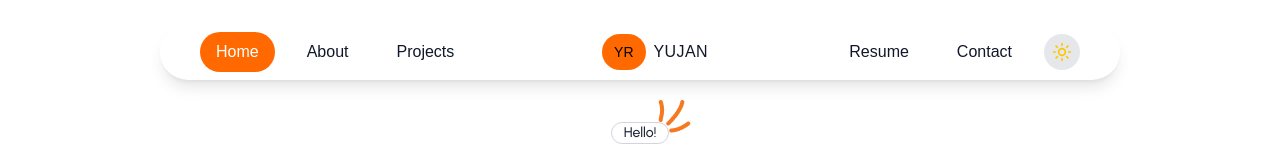
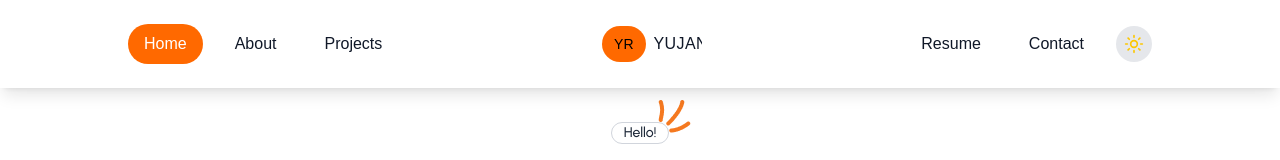
Before and after one commit to yujanThulung/portfolio, a Next.js app: page / in a window 1280 px wide. Shown: the top 160 px of the page. Built offline with nearby package versions, Linux system fonts and the light colour scheme.

Commit message:
refactor: navbar trasition enhanced

```diff
--- a/src/app/layout.tsx
+++ b/src/app/layout.tsx
@@ -1,7 +1,7 @@
 import "./globals.css";
 import { ThemeProvider } from "next-themes";
 import { lufga } from "@/lib/fonts";
-import Navbar from "@/components/common/Navbar";
+import Navbar from "@/components/common/Navbar"
 
 import { Urbanist as UrbanistCreator } from 'next/font/google';
 
--- a/src/components/common/Navbar.tsx
+++ b/src/components/common/Navbar.tsx
@@ -1,6 +1,6 @@
 "use client";
 
-import { useState } from "react";
+import { useState, useEffect } from "react";
 import Link from "next/link";
 import { usePathname } from "next/navigation";
 import { Menu, X } from "lucide-react";
@@ -10,14 +10,45 @@ import { motion, AnimatePresence } from "framer-motion";
 
 export default function Navbar() {
   const [isOpen, setIsOpen] = useState(false);
+  const [hovered, setHovered] = useState(false);
+  const [isScrolled, setIsScrolled] = useState(false);
   const pathname = usePathname()?.replace(/\/$/, "") || "/";
-  const [hovered, setHovered] = useState(false);
+
+  // detect scroll
+  useEffect(() => {
+    const handleScroll = () => setIsScrolled(window.scrollY > 10);
+    window.addEventListener("scroll", handleScroll);
+    return () => window.removeEventListener("scroll", handleScroll);
+  }, []);
 
   return (
-    <nav className="font-sans font-light fixed top-6 left-1/2 transform -translate-x-1/2 z-50 w-[90%] md:w-[80%] lg:w-[75%] bg-white dark:bg-neutral-900 text-gray-900 dark:text-white rounded-full shadow-lg transition-colors duration-300">
-      {/* Add responsive padding wrapper */}
-      <div className="px-6 sm:px-10 py-2 flex items-center justify-between">
-        {/* Mobile Menu Button */}
+    <motion.nav
+      initial={false}
+      animate={{
+        top: isScrolled ? 24 : 0,
+        width: isScrolled ? "75%" : "100%",
+        borderRadius: isScrolled ? 9999 : 0, // smooth radius change
+        left: isScrolled ? "50%" : 0,
+        x: isScrolled ? "-50%" : 0,
+      }}
+      transition={{
+        duration: 0.5,
+        ease: [0.4, 0, 0.2, 1],
+      }}
+      className={`fixed font-sans font-light z-50 shadow-lg
+        bg-white dark:bg-neutral-900 text-gray-900 dark:text-white
+        overflow-hidden`} // prevent flicker during radius change
+      style={{ transformOrigin: "top center" }}
+    >
+      {/* Inner Wrapper with Dynamic Padding */}
+      <div
+        className={`flex items-center justify-between transition-all duration-500 ${
+          isScrolled
+            ? "px-6 sm:px-10 py-2"
+            : "px-10 sm:px-20 lg:px-32 py-6"
+        }`}
+      >
+        {/* Mobile Toggle */}
         <button
           className="md:hidden text-gray-900 dark:text-white"
           onClick={() => setIsOpen(!isOpen)}
@@ -26,7 +57,7 @@ export default function Navbar() {
           {isOpen ? <X size={24} /> : <Menu size={24} />}
         </button>
 
-        {/* Desktop Menu */}
+        {/* Desktop Nav */}
         <div className="hidden md:flex items-center justify-between w-full">
           {/* Left Links */}
           <div className="flex items-center space-x-4">
@@ -54,14 +85,12 @@ export default function Navbar() {
             onMouseEnter={() => setHovered(true)}
             onMouseLeave={() => setHovered(false)}
           >
-            {/* Circle with initials */}
             <div className="bg-orange-500 text-black font-light rounded-full px-3 py-2 text-sm">
               YR
             </div>
 
-            {/* Animated text */}
             <motion.div
-              className="font-light tracking-wide text-gray-900 dark:text-white"
+              className="font-light tracking-wide text-gray-900 dark:text-white overflow-hidden"
               initial={{ width: "3rem" }}
               animate={{ width: hovered ? "10rem" : "3rem" }}
               transition={{ type: "spring", stiffness: 200, damping: 20 }}
@@ -142,6 +171,6 @@ export default function Navbar() {
           <ThemeSwitch />
         </div>
       </div>
-    </nav>
+    </motion.nav>
   );
 }
--- a/src/components/common/ThemeSwitch.tsx
+++ b/src/components/common/ThemeSwitch.tsx
@@ -14,11 +14,11 @@ export default function ThemeSwitch() {
   return (
     <button
       onClick={() => setTheme(theme === "light" ? "dark" : "light")}
-      className="p-2 rounded-full bg-gray-200 dark:bg-gray-700 hover:scale-105 transition"
+      className="p-2 rounded-full bg-gray-200 dark:bg-gray-900 hover:scale-105 transition"
       aria-label="Toggle Theme"
     >
       {theme === "light" ? (
-        <Moon className="h-5 w-5 text-gray-900" />
+        <Moon className="h-5 w-5 text-gray-50" />
       ) : (
         <Sun className="h-5 w-5 text-yellow-400" />
       )}
```
